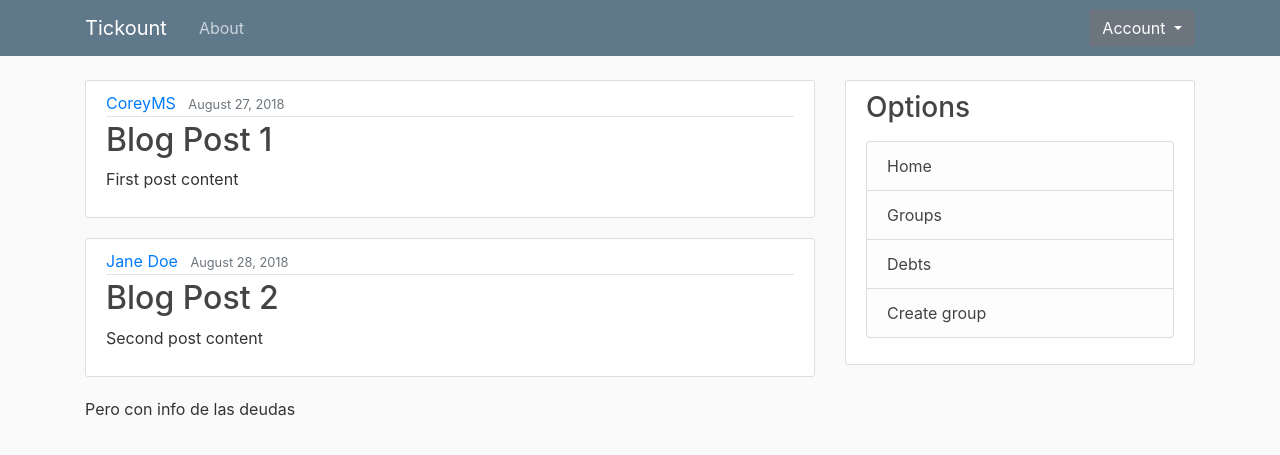
After one commit to asierfdln/lostickes, a Django app: page /debt/ in a window 1280 px wide. The commit adds this page. Shown: the top 455 px of the page. Run offline with Django 3.2, Linux system fonts and the light colour scheme; parts of the project's set-up code (start-up, migrations or seed data) failed here and were passed over; some libraries are stand-ins or nearby versions.

Commit message:
creadas vistas html, faltan iconos y mejorar

```diff
--- a/applostickes/templates/applostickes/base.html
+++ b/applostickes/templates/applostickes/base.html
@@ -13,28 +13,27 @@
     <link rel="stylesheet" type="text/css" href="{% static 'applostickes/main.css' %}">
 
     {% if title %}
-        <title>Django Blog - {{ title }}</title>
+        <title>Tickount - {{ title }}</title>
     {% else %}
-        <title>Django Blog</title>
+        <title>Tickount</title>
     {% endif %}
 </head>
 <body>
     <header class="site-header">
       <nav class="navbar navbar-expand-md navbar-dark bg-steel fixed-top">
         <div class="container">
-          <a class="navbar-brand mr-4" href="{% url 'blog-home' %}">Django Blog</a>
+          <a class="navbar-brand mr-4" href="{% url 'main' %}">Tickount</a>
           <button class="navbar-toggler" type="button" data-toggle="collapse" data-target="#navbarToggle" aria-controls="navbarToggle" aria-expanded="false" aria-label="Toggle navigation">
           <span class="navbar-toggler-icon"></span>
           </button>
           <div class="collapse navbar-collapse" id="navbarToggle">
             <div class="navbar-nav mr-auto">
-              <a class="nav-item nav-link" href="{% url 'blog-home' %}">Home</a>
-              <a class="nav-item nav-link" href="{% url 'blog-about' %}">About</a>
+              <a class="nav-item nav-link" href="{% url 'about' %}">About</a>
             </div>
             <!-- Navbar Right Side -->
             <div class="navbar-nav">
-              <a class="nav-item nav-link" href="#">Login</a>
-              <a class="nav-item nav-link" href="#">Register</a>
+              <a class="nav-item nav-link" href="user/">Login</a>
+              <a class="nav-item nav-link" href="user/">Register</a>
             </div>
           </div>
         </div>
@@ -45,8 +44,10 @@
         <div class="col-md-8">
           {% block content %}{% endblock %}
         </div>
-        <div class="col-md-4">
-          <div class="content-section">
+        {% block side %}{% endblock %}
+
+
+          <!--<div class="content-section">
             <h3>Our Sidebar</h3>
             <p class='text-muted'>You can put any information here you'd like.
               <ul class="list-group">
@@ -57,7 +58,8 @@
               </ul>
             </p>
           </div>
-        </div>
+        </div>-->
+
       </div>
     </main>
 
--- /dev/null
+++ b/applostickes/templates/applostickes/debt.html
@@ -0,0 +1,63 @@
+{% extends "applostickes/base.html" %}
+
+
+{% block content %}
+ <header class="site-header">
+
+    <nav class="navbar navbar-expand-md navbar-dark bg-steel fixed-top">
+      <div class="container">
+        <a class="navbar-brand mr-4" href="{% url 'main' %}">Tickount</a>
+        <button class="navbar-toggler" type="button" data-toggle="collapse" data-target="#navbarToggle" aria-controls="navbarToggle" aria-expanded="false" aria-label="Toggle navigation">
+        <span class="navbar-toggler-icon"></span>
+        </button>
+        <div class="collapse navbar-collapse" id="navbarToggle">
+          <div class="navbar-nav mr-auto">
+            <a class="nav-item nav-link" href="{% url 'about' %}">About</a>
+          </div>
+          <div class="navbar-nav">
+            <div class="dropdown">
+                <button class="btn btn-secondary dropdown-toggle" type="button" id="dropdownMenuButton" data-toggle="dropdown" aria-haspopup="true" aria-expanded="false">
+                    Account
+                </button>
+                <div class="dropdown-menu" aria-labelledby="dropdownMenuButton">
+                    <a class="dropdown-item" href="#">Profile</a>
+                    <a class="dropdown-item" href="{% url 'main' %}">Log out</a>
+                </div>
+            </div>
+          </div>
+        </div>
+    </div>
+    </nav>
+
+</header>
+{% for post in posts %}
+        <article class="media content-section">
+          <div class="media-body">
+            <div class="article-metadata">
+              <a class="mr-2" href="#">{{ post.author }}</a>
+              <small class="text-muted">{{ post.date_posted }}</small>
+            </div>
+            <h2><a class="article-title" href="#">{{ post.title }}</a></h2>
+            <p class="article-content">{{ post.content }}</p>
+          </div>
+        </article>
+{% endfor %}
+
+<p>Pero con info de las deudas</p>
+
+{% endblock content %}
+{%block side %}
+<div class="col-md-4">
+        <div class="content-section">
+          <h3>Options</h3>
+          <p class='text-muted'>
+            <ul class="list-group">
+              <li class="list-group-item list-group-item-light"><a class="article-title" href="{% url 'user' %}">Home</a></li>
+              <li class="list-group-item list-group-item-light"><a class="article-title" href="{% url 'group' %}">Groups</a></li>
+              <li class="list-group-item list-group-item-light"><a class="article-title" href="">Debts</a></li>
+              <li class="list-group-item list-group-item-light"><a class="article-title" href="{% url 'createGroup' %}">Create group</a></li>
+            </ul>
+          </p>
+        </div>
+</div>
+{% endblock side %}
--- a/applostickes/urls.py
+++ b/applostickes/urls.py
@@ -2,6 +2,11 @@
 from . import views
 
 urlpatterns = [
-    path('', views.home, name='blog-home'),
-    path('about/', views.about, name='blog-about'),
+    path('', views.main, name='main'),
+    path('home/', views.home, name='home'),
+    path('about/', views.about, name='about'),
+    path('user/', views.user, name='user'),
+    path('group/', views.group, name='group'),
+    path('debt/', views.debt, name='debt'),
+    path('create/', views.createGroup, name='createGroup'),
 ]
--- a/applostickes/views.py
+++ b/applostickes/views.py
@@ -23,3 +23,24 @@
 
 def about(request):
     return render(request, 'applostickes/about.html', {'title': 'About'})
+
+def main(request):
+    return render(request, 'applostickes/main.html', {'title': 'Main'})
+
+def user(request):
+    return render(request, 'applostickes/user.html', {'title': 'User'})
+
+def group(request):
+    context = {
+        'posts': posts
+    }
+    return render(request, 'applostickes/group.html', context)
+
+def debt(request):
+    context = {
+        'posts': posts
+    }
+    return render(request, 'applostickes/debt.html', context)
+
+def createGroup(request):
+    return render(request, 'applostickes/createGroup.html')
```
Also changed, not shown: applostickes/templates/applostickes/createGroup.html (added, +21 -0 lines), applostickes/templates/applostickes/group.html (added, +63 -0 lines), applostickes/templates/applostickes/main.html (added, +22 -0 lines), applostickes/templates/applostickes/user.html (added, +58 -0 lines).
